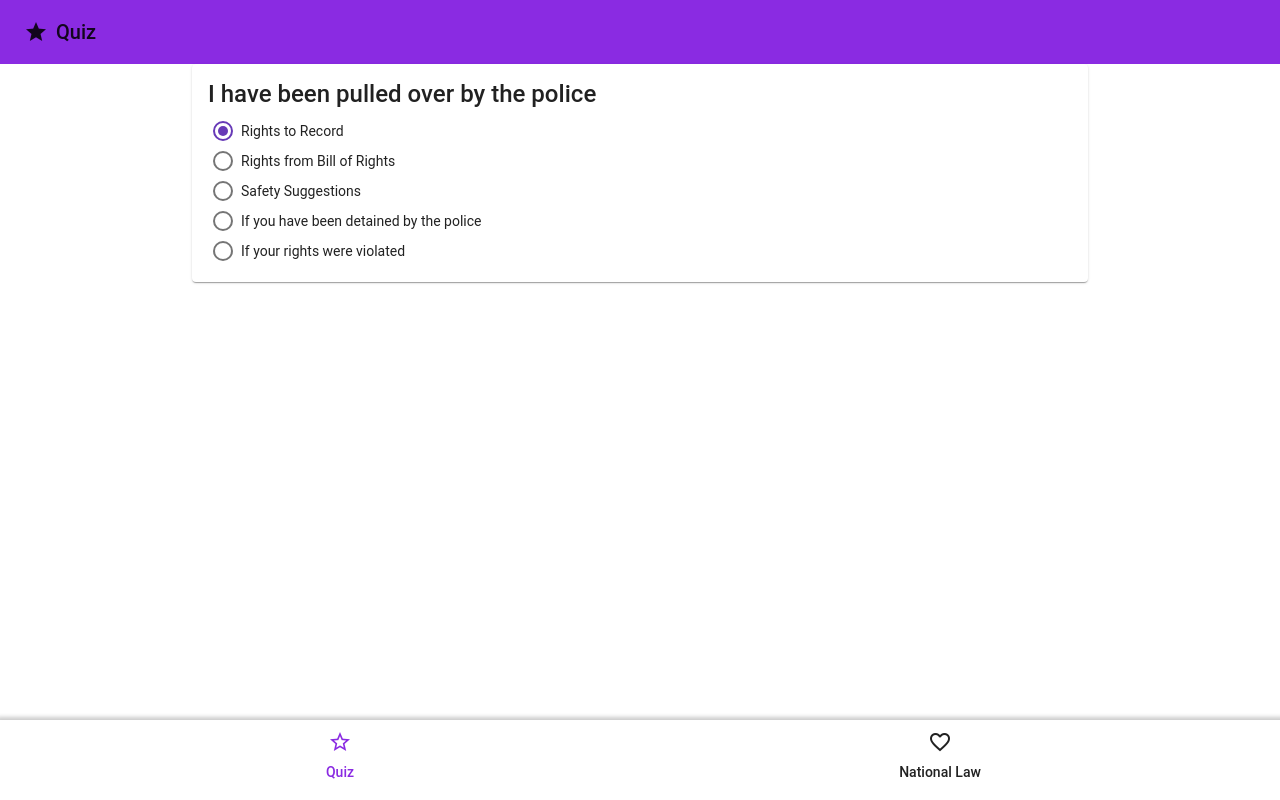
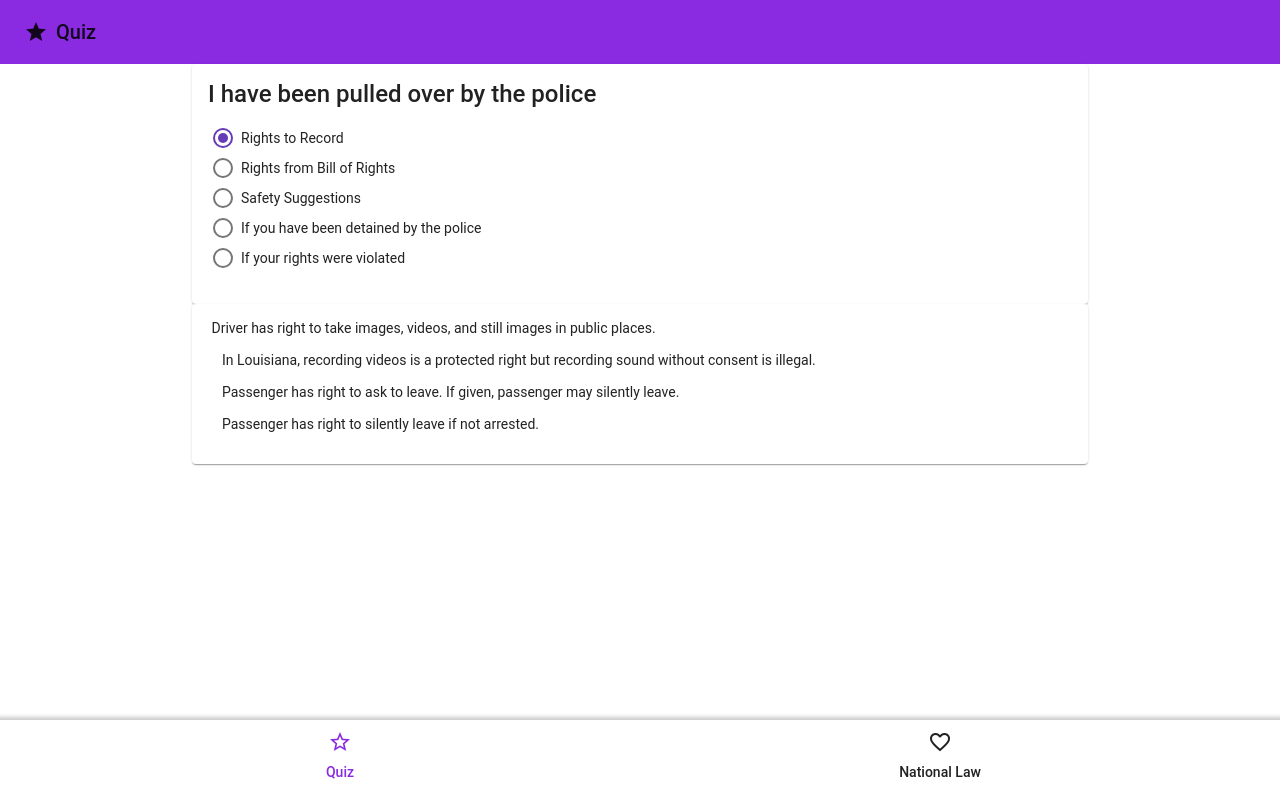
Before and after one commit to jonesbrynn/KnowYourRights, an Angular app: page /quiz in a window 1280 px wide. Both pictures are taken after a click on the label "Rights to Record". Built offline with nearby package versions, Linux system fonts and the light colour scheme.

Commit message:
Quiz implemented

```diff
--- a/src/app/app.module.ts
+++ b/src/app/app.module.ts
@@ -2,7 +2,7 @@ import { NgModule } from '@angular/core';
 import { BrowserModule } from '@angular/platform-browser';
 import { BrowserAnimationsModule } from '@angular/platform-browser/animations';
 
-import { FormsModule } from '@angular/forms';
+import { FormsModule, ReactiveFormsModule } from '@angular/forms';
 
 import { AppComponent } from './app.component';
 
@@ -69,6 +69,7 @@ export const routes = [
     BrowserModule,
     BrowserAnimationsModule,
     FormsModule,
+    ReactiveFormsModule,
     MatAutocompleteModule,
     MatBadgeModule,
     MatBottomSheetModule,
--- a/src/quiz/quiz.component.css
+++ b/src/quiz/quiz.component.css
@@ -20,3 +20,7 @@
 .question-one-button {
   margin: 5px;
 }
+
+.text{
+  white-space: pre-wrap!important;
+}
--- a/src/quiz/quiz.component.html
+++ b/src/quiz/quiz.component.html
@@ -15,16 +15,26 @@
       I have been pulled over by the police
     </mat-card-title>
     <mat-card-content>
+      <form [formGroup]="form">
       <mat-radio-group
       aria-labelledby="question-one-label"
       class="question-one-group"
-      [(ngModel)]="selectedRight">
+      formControlName="right">
 
       <mat-radio-button *ngFor="let right of rights" class="question-one-button" [value]="right.id" color="primary">
         {{ right.type }}
       </mat-radio-button>
 
       </mat-radio-group>
+      </form>
     </mat-card-content>
   </mat-card>
+
+  <section *ngFor="let right of rights">
+  <mat-card *ngIf="form.value.right == right.id">
+    <mat-card-content class="text">
+      {{ right.description }}
+    </mat-card-content>
+  </mat-card>
+  </section>
 </div>
--- a/src/quiz/quiz.component.ts
+++ b/src/quiz/quiz.component.ts
@@ -1,4 +1,5 @@
 import { Component, OnInit } from '@angular/core';
+import { FormGroup, FormBuilder, FormControl, Validators } from '@angular/forms';
 
 @Component({
   selector: 'app-quiz',
@@ -6,8 +7,9 @@ import { Component, OnInit } from '@angular/core';
   styleUrls: ['./quiz.component.css'],
 })
 export class QuizComponent implements OnInit {
+  selectedRight : string;
+  form: FormGroup;
 
-  selectedRight : string;
   rights = [
     {id: 1,
     type: 'Rights to Record',
@@ -49,7 +51,13 @@ export class QuizComponent implements OnInit {
     File a written complaint with the agency’s internal affairs division or civilian complaint board. In most cases, you can file a complaint anonymously if you wish.
     `}
   ];
-  constructor() {}
+  constructor(
+    private fb: FormBuilder
+  ) {}
 
-  ngOnInit() {}
+  ngOnInit() {
+    this.form= this.fb.group({
+      right: new FormControl('',Validators.required)
+    })
+  }
 }
```
